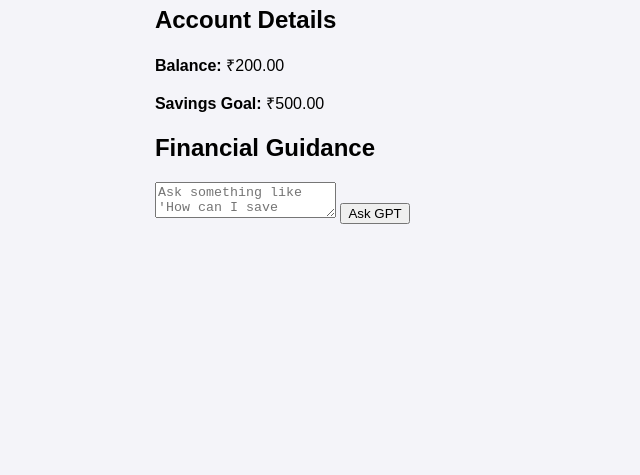
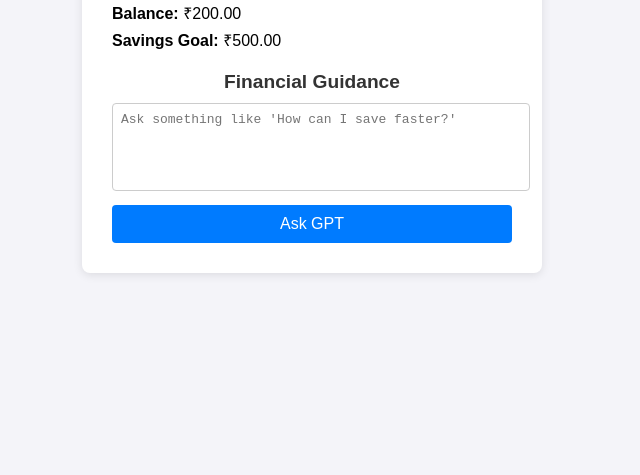
Before and after one commit to Sajankjose/MoneyBox, a plain HTML site: page dashboard.html in a window 1280 px wide. Shown: the part 325-800 px from the top of the page, without its empty margins (328-968 px from the left). Drawn offline with Linux system fonts and the light colour scheme.

Commit message:
Update styles.css

```diff
--- a/styles.css
+++ b/styles.css
@@ -8,35 +8,54 @@ body {
     margin: 0;
 }
 
-.login-container {
+.dashboard-container {
     background: #fff;
     padding: 20px 30px;
     border-radius: 8px;
     box-shadow: 0 2px 10px rgba(0, 0, 0, 0.1);
     text-align: center;
-    width: 300px;
+    width: 400px;
 }
 
-.login-container h1 {
+.dashboard-container h1 {
     margin-bottom: 20px;
-    font-size: 1.5em;
+    font-size: 1.8em;
 }
 
-form label {
-    display: block;
-    margin-bottom: 5px;
-    font-weight: bold;
+.account-details {
+    margin-bottom: 20px;
+    text-align: left;
 }
 
-form input {
+.account-details h2 {
+    font-size: 1.2em;
+    margin-bottom: 10px;
+    color: #333;
+}
+
+.account-details p {
+    margin: 5px 0;
+    font-size: 1em;
+}
+
+.gpt-interaction h2 {
+    font-size: 1.2em;
+    margin-bottom: 10px;
+    color: #333;
+}
+
+textarea {
     width: 100%;
+    height: 70px;
+    margin-bottom: 10px;
     padding: 8px;
-    margin-bottom: 15px;
     border: 1px solid #ccc;
     border-radius: 4px;
+    resize: none;
+    font-size: 1em;
 }
 
-form button {
+button {
     width: 100%;
     padding: 10px;
     background-color: #007bff;
@@ -47,10 +66,13 @@ form button {
     font-size: 1em;
 }
 
-form button:hover {
+button:hover {
     background-color: #0056b3;
 }
 
-#errorMessage {
+.response {
     margin-top: 10px;
+    font-size: 1em;
+    color: #333;
+    text-align: left;
 }
```
